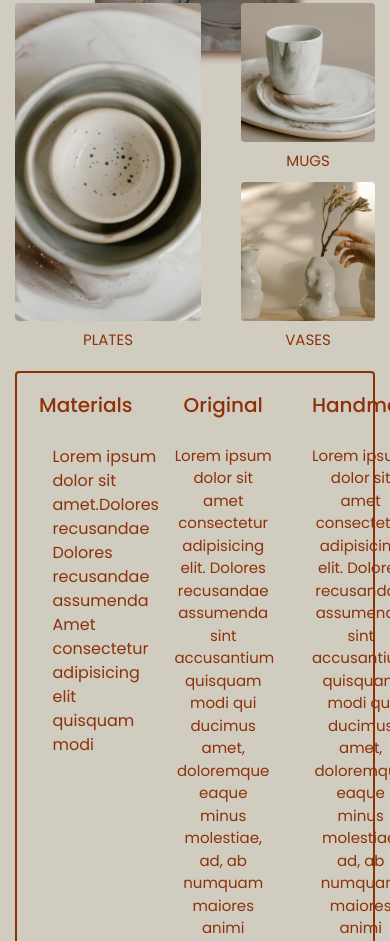
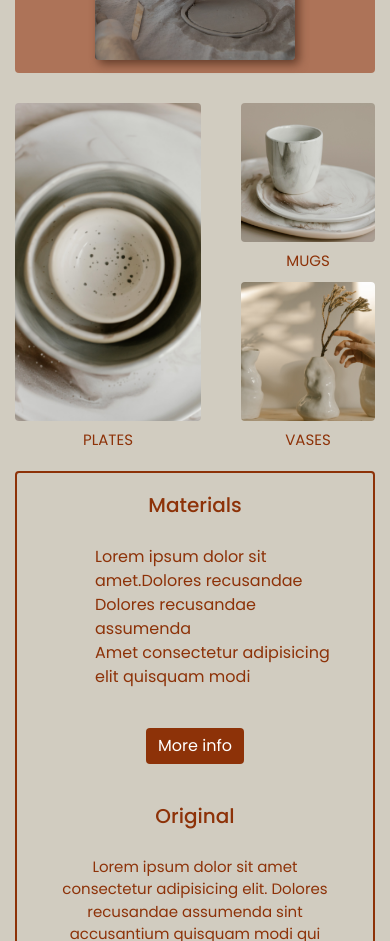
Before and after one commit to dostalovamagdalena/handmade-ceramics, a plain HTML site: page index.html in a window 390 px wide. Shown: the part 1059-2000 px from the top of the page. Drawn offline with Linux system fonts and the light colour scheme; a web font is replaced by a local one.

Commit message:
spravena sekce article - je responzivnější

```diff
--- a/index.html
+++ b/index.html
@@ -89,26 +89,28 @@
   <li>Dolores recusandae assumenda </li>
   <li>Amet consectetur adipisicing elit quisquam modi</li>
 </ul>
+<button type="button" class="btn btn-primary">More info</button>
 </div>
 
 <div class="second-column-text">
   <h2 class="article-heading">Original</h2>
   <p>Lorem ipsum dolor sit amet consectetur adipisicing elit. Dolores recusandae assumenda sint accusantium quisquam modi qui ducimus amet, doloremque eaque minus molestiae, ad, ab numquam maiores animi tempore impedit deleniti.</p>
+  <button type="button" class="btn btn-primary">More info</button>
 </div>
 
   <div class="second-column-text">
     <h2 class="article-heading">Handmade</h2>
     <p >Lorem ipsum dolor sit amet consectetur adipisicing elit. Dolores recusandae assumenda sint accusantium quisquam modi qui ducimus amet, doloremque eaque minus molestiae, ad, ab numquam maiores animi tempore impedit deleniti.</p>
-    </div>
+    <button type="button" class="btn btn-primary">More info</button>
+  </div>
 
   </div>
 
 
   <div class="buttons">
-    <button type="button" class="btn btn-primary">More info</button>
-    <button type="button" class="btn btn-primary">More info</button>
-    <button type="button" class="btn btn-primary">More info</button>
+
   </div>
+
 </div>
 
 <div class="carousel-area rounded">
--- a/style.css
+++ b/style.css
@@ -539,7 +539,7 @@ font-size: 15px;
       font-size: 15px;
     }
     body{
-      background-color: blue;
+
     }
     .about {
       padding:10px;
@@ -590,11 +590,11 @@ font-size: 15px;
     }
     @media only screen and (max-width: 670px) {
       h1{
-        background-color: red;
+
       }
       .about {
         flex-wrap: wrap;
-        height: 700px;
+        height: 800px;
         ;
       }
       .about-text {
@@ -612,6 +612,16 @@ font-size: 15px;
         grid-template-columns: repeat(auto-fill, 186px);
       }
       .section-article {
-
+        height: 1000px;
+      }
+      .article-first-part {
+        flex-wrap: wrap;
+        justify-content: center;
+      }
+      .first-column-text {
+        width: 300px;
+      }
+      .second-column-text {
+        width: 300px;
       }
     }
```
